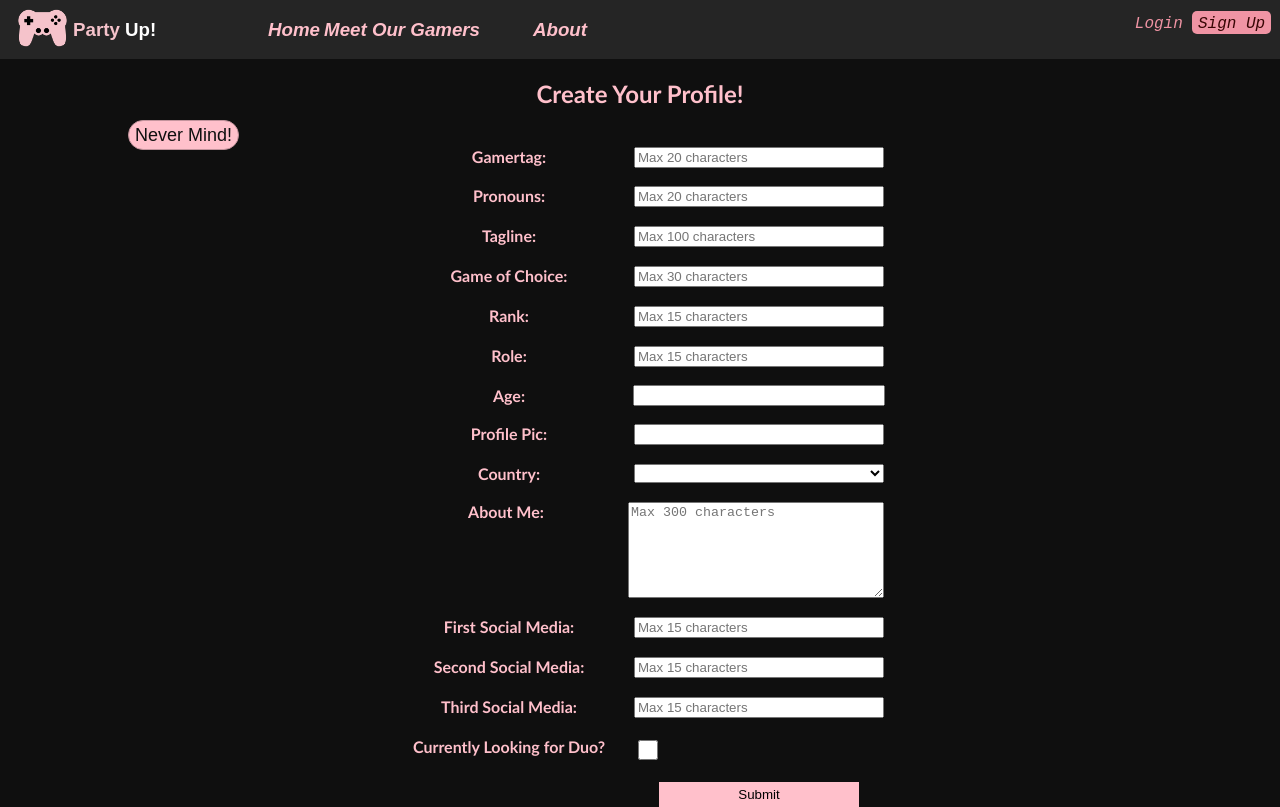
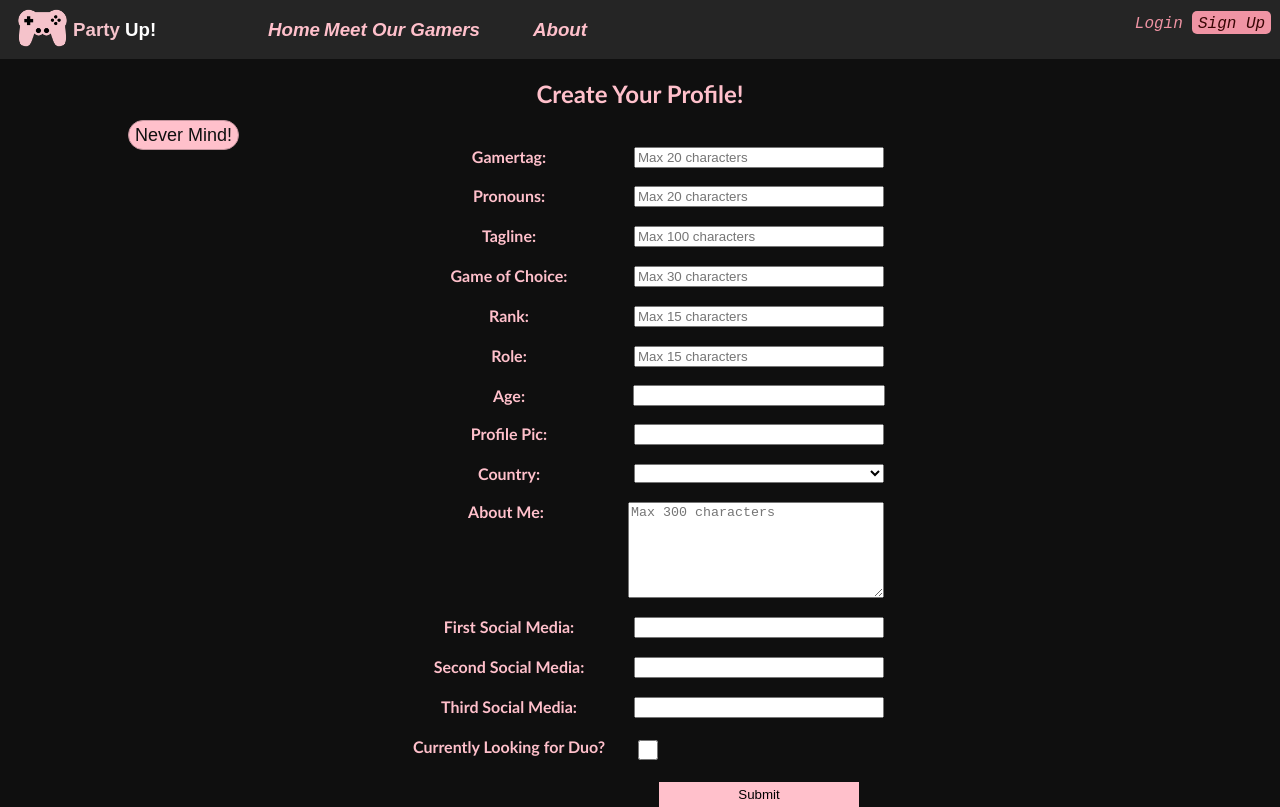
Before and after one commit to EmaleeSoto/Emalee-Full-Stack-Project, a React (Create React App) app in the folder front-end/: page /newprofile in a window 1280 px wide. Built offline with nearby package versions, Linux system fonts and the light colour scheme; no server answers.

Commit message:
Final change for turn in, added social media links

```diff
--- a/front-end/src/App.css
+++ b/front-end/src/App.css
@@ -326,6 +326,17 @@ nav img:hover {
   font-size: x-large;
 }
 
+.gamer-image a {
+  text-decoration: none;
+  color: #330A06;
+  margin-left: 1%;
+  margin-right: 1%;
+}
+
+.gamer-image a:hover {
+  color: white;
+}
+
 .gamer-info #partyup_girl, .gamer-info #partyup_boy {
   height: 100px;
   width: auto;
--- a/front-end/src/Components/EditGamer.js
+++ b/front-end/src/Components/EditGamer.js
@@ -193,8 +193,6 @@ export default function EditGamer() {
             type="text"
             onChange={handleTextChange}
             value={gamer.socialmediaone}
-            placeholder="Max 15 characters"
-            maxLength="15 characters"
           />
         </span>
         <br></br>
@@ -206,8 +204,6 @@ export default function EditGamer() {
             type="text"
             onChange={handleTextChange}
             value={gamer.socialmediatwo}
-            placeholder="Max 15 characters"
-            maxLength="15 characters"
           />
         </span>
         <br></br>
@@ -219,8 +215,6 @@ export default function EditGamer() {
             type="text"
             onChange={handleTextChange}
             value={gamer.socialmediathree}
-            placeholder="Max 15 characters"
-            maxLength="15 characters"
           />
         </span>
         <br></br>
--- a/front-end/src/Components/GamerDetails.js
+++ b/front-end/src/Components/GamerDetails.js
@@ -44,7 +44,7 @@ function GamerDetails({ loggedIn }) {
     }
   };
 
-  function displayIcon(gamer) {
+  const displayIcon = (gamer) => {
     if (gamer.pronouns === undefined) {
       return <h2>whatever</h2>;
     } else if (gamer.pronouns.includes("him")) {
@@ -52,7 +52,93 @@ function GamerDetails({ loggedIn }) {
     } else if (gamer.pronouns.includes("her")) {
       return <img src={partyup_girl} alt="partyup_girl" id="partyup_girl" />;
     }
-  }
+  };
+
+  const createOneMediaLink = (socialmedia) => {
+    if (socialmedia.includes("tumblr")) {
+      return (
+        <a href={socialmedia} target="_blank" rel="noreferrer noopener">
+          Tumblr
+        </a>
+      );
+    } else if (socialmedia.includes("reddit")) {
+      return (
+        <a href={socialmedia} target="_blank" rel="noreferrer noopener">
+          Reddit
+        </a>
+      );
+    } else if (socialmedia.includes("instagram")) {
+      return (
+        <a href={socialmedia} target="_blank" rel="noreferrer noopener">
+          Instagram
+        </a>
+      );
+    } else if (socialmedia.includes("twitter")) {
+      return (
+        <a href={socialmedia} target="_blank" rel="noreferrer noopener">
+          Twitter
+        </a>
+      );
+    } else if (socialmedia.includes("facebook")) {
+      return (
+        <a href={socialmedia} target="_blank" rel="noreferrer noopener">
+          Facebook
+        </a>
+      );
+    } else if (socialmedia.includes("youtube")) {
+      return (
+        <a href={socialmedia} target="_blank" rel="noreferrer noopener">
+          YouTube
+        </a>
+      );
+    } else if (socialmedia.includes("twitch")) {
+      return (
+        <a href={socialmedia} target="_blank" rel="noreferrer noopener">
+          Twitch
+        </a>
+      );
+    } else if (socialmedia.includes("github")) {
+      return (
+        <a href={socialmedia} target="_blank" rel="noreferrer noopener">
+          GitHub
+        </a>
+      );
+    } else if (socialmedia.includes("linked")) {
+      return (
+        <a href={socialmedia} target="_blank" rel="noreferrer noopener">
+          LinkedIn
+        </a>
+      );
+    }
+    return <a href={socialmedia}>Placeholder</a>;
+  };
+
+  const createSocialMediaLinks = (gamer) => {
+    if (
+      gamer.socialmediaone === undefined ||
+      gamer.socialmediatwo === undefined ||
+      gamer.socialmediathree === undefined
+    ) {
+      return <h2>whatever</h2>;
+    }
+    const gamerSocials = [
+      gamer.socialmediaone.toLowerCase(),
+      gamer.socialmediatwo.toLowerCase(),
+      gamer.socialmediathree.toLowerCase(),
+    ];
+    const heading = document.createElement("h5");
+    for (const social of gamerSocials) {
+      heading.append(createOneMediaLink(social));
+    }
+
+    return (
+      <h5>
+        {createOneMediaLink(gamerSocials[0])}
+        {createOneMediaLink(gamerSocials[1])}
+        {createOneMediaLink(gamerSocials[2])}
+      </h5>
+    );
+  };
 
   return (
     <div className="gamer-details">
@@ -62,7 +148,7 @@ function GamerDetails({ loggedIn }) {
           <h5 id="age">{`${gamer.pronouns} - ${gamer.age} years old`}</h5>
           <img src={gamer.image} alt={gamer.gamertag} />
           <h3 id="tagline">{gamer.tagline}</h3>
-          <h5 id="social-media">{`${gamer.socialmediaone} - ${gamer.socialmediatwo} - ${gamer.socialmediathree}`}</h5>
+          <div>{createSocialMediaLinks(gamer)}</div>
         </section>
       </section>
       <section className="gamer-info">
--- a/front-end/src/Components/NewGamer.js
+++ b/front-end/src/Components/NewGamer.js
@@ -167,25 +167,13 @@ export default function NewGamer() {
 
         <span>
           <label htmlFor="socialmediaone">First Social Media: </label>
-          <input
-            id="socialmediaone"
-            type="text"
-            onChange={handleTextChange}
-            placeholder="Max 15 characters"
-            maxLength="15 characters"
-          />
+          <input id="socialmediaone" type="text" onChange={handleTextChange} />
         </span>
         <br></br>
 
         <span>
           <label htmlFor="socialmediatwo">Second Social Media: </label>
-          <input
-            id="socialmediatwo"
-            type="text"
-            onChange={handleTextChange}
-            placeholder="Max 15 characters"
-            maxLength="15 characters"
-          />
+          <input id="socialmediatwo" type="text" onChange={handleTextChange} />
         </span>
         <br></br>
 
@@ -195,8 +183,6 @@ export default function NewGamer() {
             id="socialmediathree"
             type="text"
             onChange={handleTextChange}
-            placeholder="Max 15 characters"
-            maxLength="15 characters"
           />
         </span>
         <br></br>
--- a/front-end/src/firebase.js
+++ b/front-end/src/firebase.js
@@ -1,5 +1,6 @@
 // Import the functions you need from the SDKs you need
 import { initializeApp } from "firebase/app";
+// import { getAnalytics } from "firebase/analytics";
 // TODO: Add SDKs for Firebase products that you want to use
 // https://firebase.google.com/docs/web/setup#available-libraries
 
@@ -17,5 +18,6 @@ const firebaseConfig = {
 
 // Initialize Firebase
 const app = initializeApp(firebaseConfig);
+// const analytics = getAnalytics(app);
 
 export default app;
```
